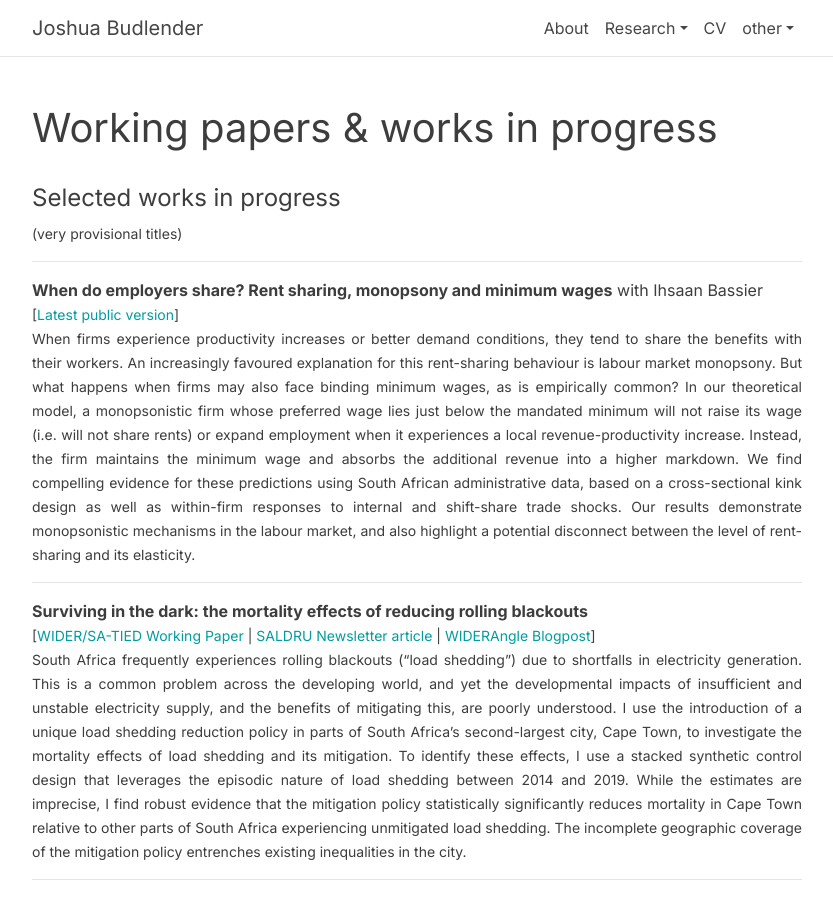
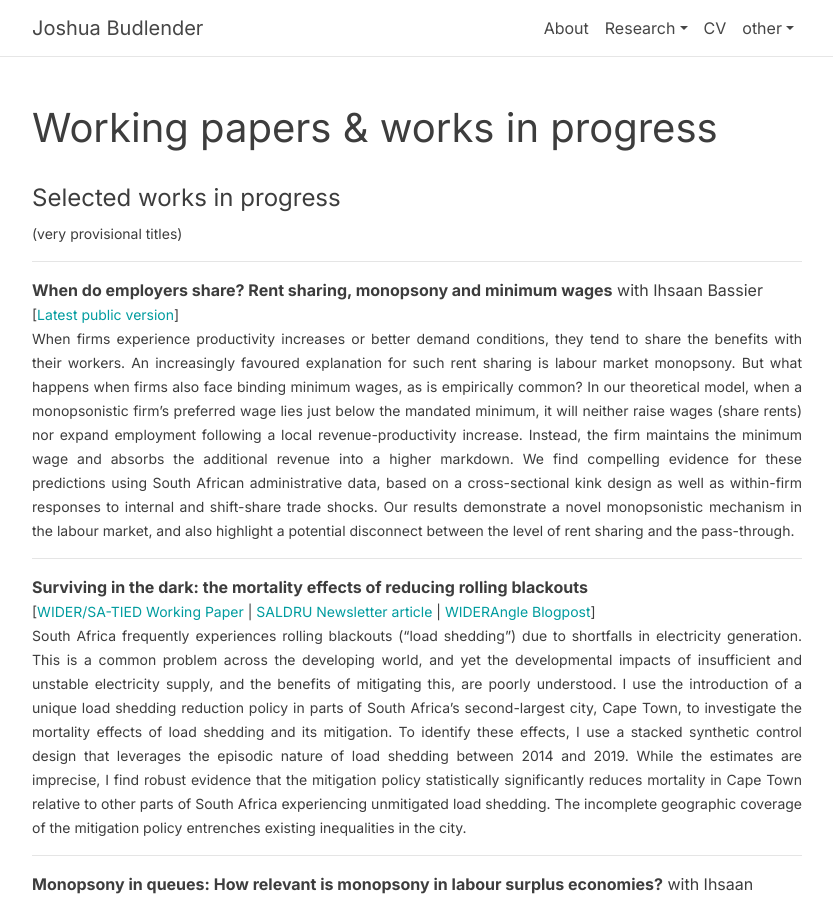
Before and after one commit to jbudlender/jbudlender.github.io, a Jekyll site: the page built from _pages/working.md, in a window 1280 px wide and 900 px high. Shown: the whole window, without its empty margins (223-1056 px from the left). Built offline with Jekyll 4.4.1, drawn with Linux system fonts in a browser that asks for light colours; comment, search, counter and statistics services are not loaded; a style sheet for code colours, icons or effects is not loaded.

Commit message:
rent sharing paper update 3apr

```diff
--- a/_pages/working.md
+++ b/_pages/working.md
@@ -12,7 +12,7 @@
 * * *
 **When do employers share? Rent sharing, monopsony and minimum wages** with Ihsaan Bassier
 <small>[[Latest public version](/assets/pdf/rentsharing.pdf)]
-When firms experience productivity increases or better demand conditions, they tend to share the benefits with their workers. An increasingly favoured explanation for this rent-sharing behaviour is labour market monopsony. But what happens when firms may also face binding minimum wages, as is empirically common? In our theoretical model, a monopsonistic firm whose preferred wage lies just below the mandated minimum will not raise its wage (i.e. will not share rents) or expand employment when it experiences a local revenue-productivity increase. Instead, the firm maintains the minimum wage and absorbs the additional revenue into a higher markdown. We find compelling evidence for these predictions using South African administrative data, based on a cross-sectional kink design as well as within-firm responses to internal and shift-share trade shocks. Our results demonstrate monopsonistic mechanisms in the labour market, and also highlight a potential disconnect between the level of rent-sharing and its elasticity.
+When firms experience productivity increases or better demand conditions, they tend to share the benefits with their workers. An increasingly favoured explanation for such rent sharing is labour market monopsony. But what happens when firms also face binding minimum wages, as is empirically common? In our theoretical model, when a monopsonistic firm's preferred wage lies just below the mandated minimum, it will neither raise wages (share rents) nor expand employment following a local revenue-productivity increase. Instead, the firm maintains the minimum wage and absorbs the additional revenue into a higher markdown. We find compelling evidence for these predictions using South African administrative data, based on a cross-sectional kink design as well as within-firm responses to internal and shift-share trade shocks. Our results demonstrate a novel monopsonistic mechanism in the labour market, and also highlight a potential disconnect between the level of rent sharing and the pass-through.
 {: style="text-align: justify"}
 
 * * *
```
